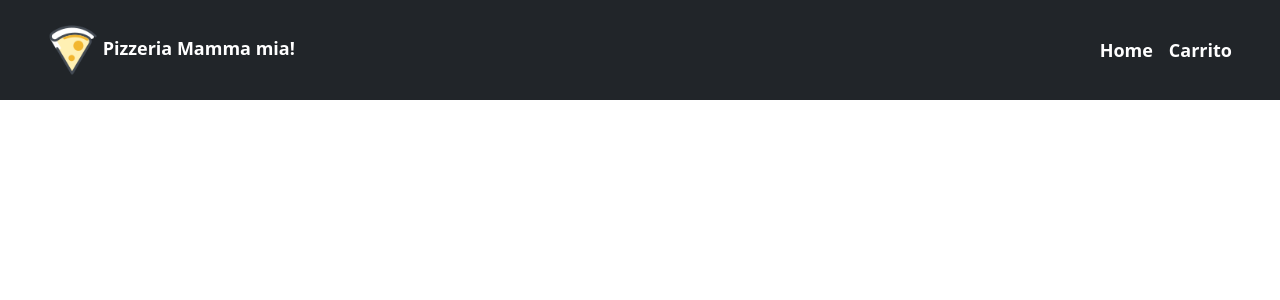
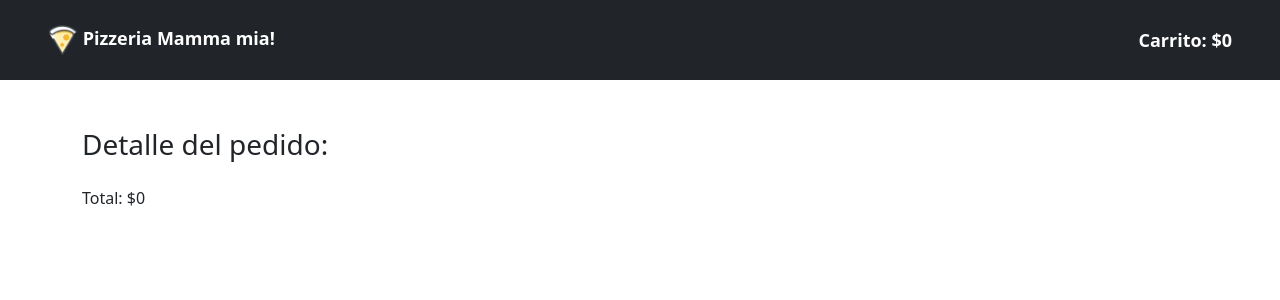
Before and after one commit to josecorredorm/Proyecto_final_react, a React (Vite) app: page /carrito in a window 1280 px wide. Shown: the top 300 px of the page. Built offline with nearby package versions, Linux system fonts and the light colour scheme.

Commit message:
Se agrega funcionalidad a botones de ver más y comprar, se agregando estados en el contexto para darle funcionalidad al carrito

```diff
--- a/src/Components/Cards/PizzaCard.jsx
+++ b/src/Components/Cards/PizzaCard.jsx
@@ -1,11 +1,18 @@
+import { useContext } from 'react';
 import Button from 'react-bootstrap/Button';
 import Card from 'react-bootstrap/Card';
 import { useNavigate } from 'react-router-dom';
+import { MyContextData } from '../../Context/MyContextData';
 
 function PizzaCard({pizza}) {
+  const { Pedido, setPedido} = useContext(MyContextData);
   const navigate = useNavigate();
   const  funtiondetails = () => {
     navigate(`/pizza/${pizza.id}`)
+  }
+  const functioncars = () => {
+    navigate('/carrito')
+    setPedido([...Pedido, pizza])
   }
   return (
     <Card style={{ width: '20rem'}}>
@@ -23,7 +30,7 @@ function PizzaCard({pizza}) {
 
         <div className='d-flex justify-content-evenly'>
         <Button variant="primary" onClick={() => funtiondetails()}>Ver más</Button>{' '}
-        <Button variant="danger">Añadir</Button>
+        <Button variant="danger" onClick={() => functioncars()}>Añadir</Button>
         </div>
       </Card.Body>
     </Card>
--- a/src/Components/Navbar/NavApp.css
+++ b/src/Components/Navbar/NavApp.css
@@ -1,10 +1,10 @@
 .navContainer{
-    height: 100px;
+    height: 80px;
     width: 100%;
 }
 .IconImg{
-    width: 50px;
-    height: 50px;
+    width: 30px;
+    height: 30px;
 }
 .links{
     text-decoration: none;
--- a/src/Components/Navbar/NavApp.jsx
+++ b/src/Components/Navbar/NavApp.jsx
@@ -1,15 +1,17 @@
 import { Navbar } from "react-bootstrap"
 import { NavLink } from "react-router-dom"
 import "./NavApp.css"
+import { useContext } from "react"
+import { MyContextData } from "../../Context/MyContextData"
 
 
 const NavApp = () => {
+  const {Total} = useContext(MyContextData)
   return (
     <Navbar className="navContainer d-flex d-flex justify-content-between px-5" bg="dark" variant="dark">
         <NavLink className="links" to="/"><img className="IconImg" src="./icon.png" alt="icon_pizza" /> Pizzeria Mamma mia!</NavLink>
          <div className="d-flex gap-3">
-            <NavLink className="links" to="/home">Home</NavLink>
-            <NavLink className="links" to="/carrito">Carrito</NavLink>
+            <NavLink className="links" to="/carrito">Carrito: ${Total}</NavLink>
          </div>
     </Navbar>
   )
--- a/src/Context/MyProviderData.jsx
+++ b/src/Context/MyProviderData.jsx
@@ -3,20 +3,29 @@ import { MyContextData } from "./MyContextData"
 
 const MyProviderData = ({children}) => {
     const [DataPizza, setDataPizza] = useState([])
+    const [Pedido, setPedido] = useState([])
+    const [Total, setTotal] = useState(0)
 
     const getData = async () => {
+      try{
     const response = await fetch("./pizzas.json")
+    if(!response.ok){
+        throw new Error("Error al cargar los datos")
+    }
     const data = await response.json()
     setDataPizza(data)
     }
-
+    catch(error){
+      console.error('Error:', error.message)
+    }
+    }
     useEffect(() => {
         getData()
     },[])
 
   return (
     <div>
-     <MyContextData.Provider value={{DataPizza, setDataPizza}}>
+     <MyContextData.Provider value={{DataPizza, setDataPizza, Pedido, setPedido, Total, setTotal}}>
         {children}
      </MyContextData.Provider>
     </div>
--- a/src/Views/Carrito.jsx
+++ b/src/Views/Carrito.jsx
@@ -1,8 +1,26 @@
+import { useContext } from "react";
+import { MyContextData } from "../Context/MyContextData";
+import { Button } from "react-bootstrap";
 
 const Carrito = () => {
+  const {Pedido, setPedido, Total, setTotal} = useContext(MyContextData);
+  console.log(Pedido)
   return (
-    <div>
-
+    <div className="container d-flex flex-column gap-3 flex-wrap w-100 justify-content-center mt-5">
+      <h3>Detalle del pedido:</h3>
+      {Pedido.map((pizza) => (
+        <div key={pizza.id} className="d-flex gap-3">
+            <div style={{width: '50px', height: '50px', backgroundImage: `url(${pizza.img})`, backgroundSize: 'cover', backgroundPosition: 'center'}}></div>
+            <p>{pizza.name}</p>
+            <div className="d-flex gap-3">
+            <p>${pizza.price}</p>
+            <Button variant="danger" onClick={() => setTotal(Total - pizza.price)}>Eliminar</Button>
+            <Button variant="primary" onClick={() => setTotal(Total + pizza.price)}>Añadir</Button>
+            </div>
+        </div>
+      ))
+      }
+      <p>Total: ${Total}</p>
     </div>
   )
 }
--- a/src/Views/Pizza.jsx
+++ b/src/Views/Pizza.jsx
@@ -1,6 +1,7 @@
 import { useContext } from "react"
 import { useParams } from "react-router-dom"
 import { MyContextData } from "../Context/MyContextData";
+import { Button } from "react-bootstrap";
 
 const Pizza = () => {
     const {DataPizza, setDataPizza} = useContext(MyContextData);
@@ -9,7 +10,31 @@ const Pizza = () => {
     <div>
       {DataPizza.map((pizza) => {
           if(pizza.id === id){
-            console.log(pizza.name)
+            return(
+                <div key={pizza.id} className="container d-flex flex-wrap justify-content-center gap-5 pt-5 ">
+                   <div style={{backgroundImage: `url(${pizza.img})`, backgroundSize: 'cover', backgroundPosition: 'center', height: '450px', width: '450px' }}></div>
+                    <div style={{width: '500px'}}>
+                        <h1>{pizza.name}</h1>
+                        <p>{pizza.desc}</p>
+                        <p style={{fontWeight: 'bold', fontSize: '18px'}}>Ingredientes:</p>
+                        <ul>
+                            {pizza.ingredients.map((ingredient, index) => (
+                                <li key={index}>{ingredient}</li>
+                            ))}
+                        </ul>
+                        <div className="d-flex justify-content-between">
+                        <span style={{fontWeight: 'bold', fontSize: '25px'}}>Precio: ${pizza.price}</span>
+                        <div className="d-flex justify-content-evenly gap-3" >
+                        <Button variant="primary"onClick={() => window.history.back()}>Atras</Button>
+                        <Button variant="danger">Añadir</Button>
+                        </div>
+                        </div>
+                    </div>
+                </div>
+            )
+          }
+          else{
+            return null
           }
     })}
     </div>
```
